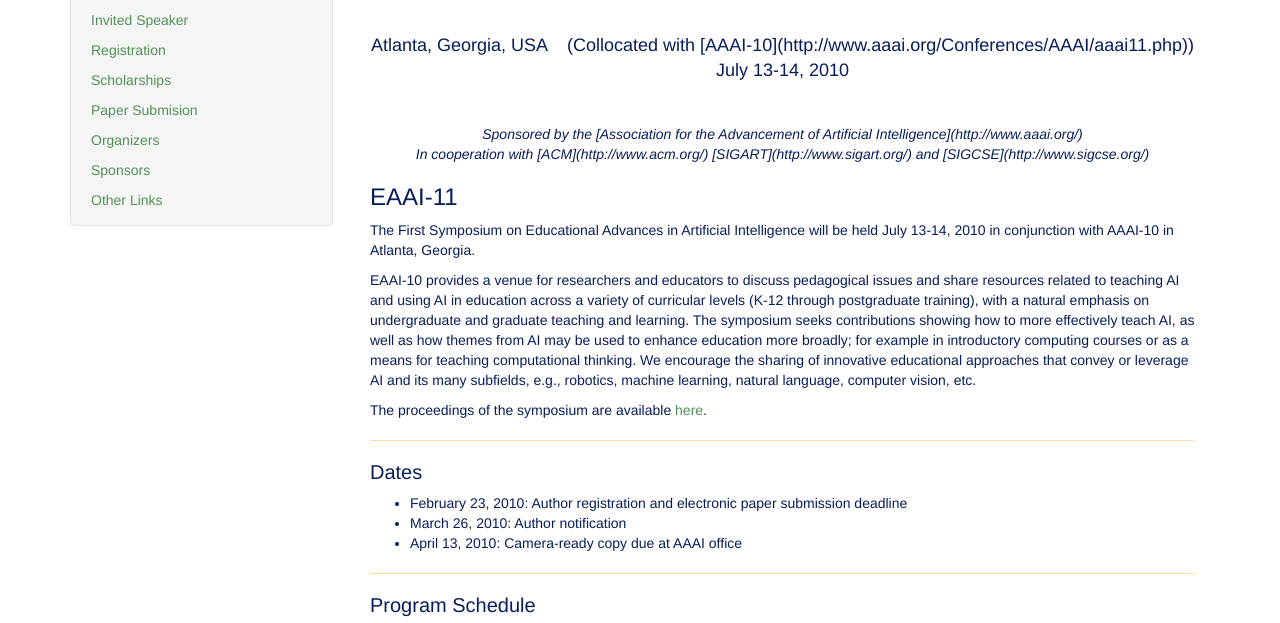
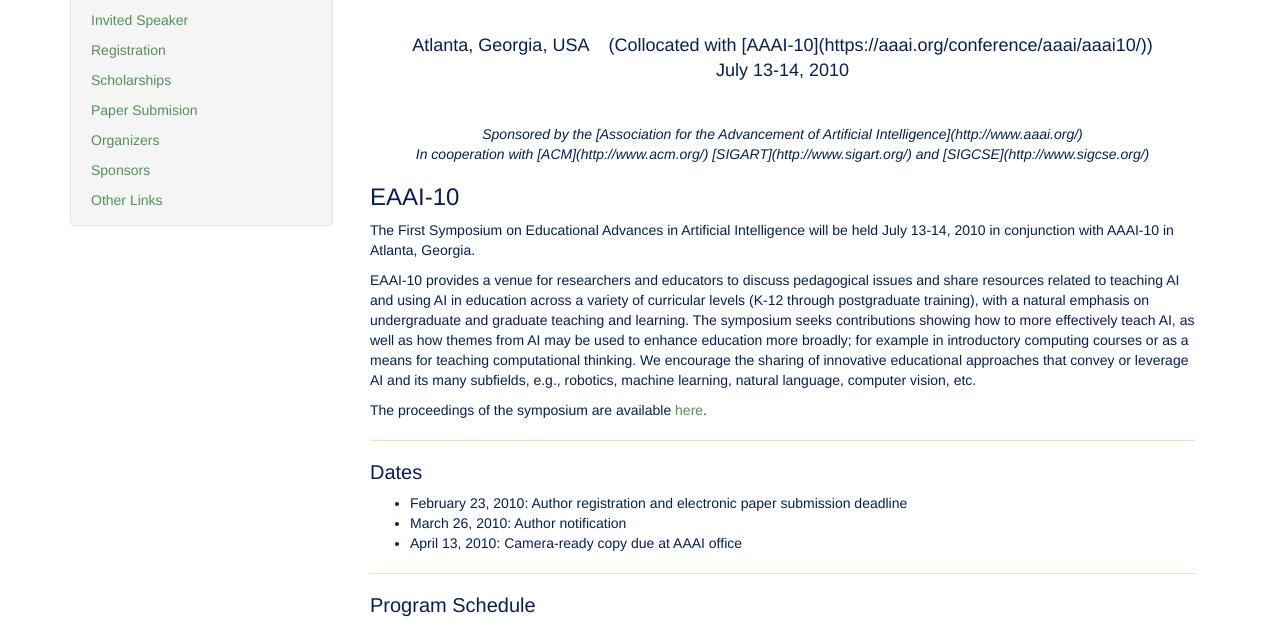
Before and after one commit to EAAI-conf/EAAI-conf.github.io, a plain HTML site: page year/eaai-10.html in a window 1280 px wide. Shown: the part 176-799 px from the top of the page. Drawn offline with Linux system fonts and the light colour scheme; a script that the page names is missing.

Commit message:
Update eaai-10.html

```diff
--- a/year/eaai-10.html
+++ b/year/eaai-10.html
@@ -158,13 +158,13 @@
 
 <p><img src="../img/aaai-logo.jpg" style="float:left">  <p style="font-size:24px">EAAI-10: The First Symposium on Educational Advances in Artificial Intelligence</p>
 <br><br></p>
-<p style="font-size:18px" align="center">Atlanta, Georgia, USA &nbsp;&nbsp; (Collocated with [AAAI-10](http://www.aaai.org/Conferences/AAAI/aaai11.php))<br>
+<p style="font-size:18px" align="center">Atlanta, Georgia, USA &nbsp;&nbsp; (Collocated with [AAAI-10](https://aaai.org/conference/aaai/aaai10/))<br>
 July 13-14, 2010
 </p>
 <p><br></p>
 <p align="center"><i>Sponsored by the [Association for the Advancement of Artificial Intelligence](http://www.aaai.org/)<br>In cooperation with [ACM](http://www.acm.org/) [SIGART](http://www.sigart.org/) and [SIGCSE](http://www.sigcse.org/)<br></i></p>
 
-<h1 id="eaai-11">EAAI-11</h1>
+<h1 id="eaai-11">EAAI-10</h1>
 <p>The First Symposium on Educational Advances in Artificial Intelligence will be held July 13-14, 2010 in conjunction with AAAI-10 in Atlanta, Georgia.</p>
 <p>EAAI-10 provides a venue for researchers and educators to discuss pedagogical issues and share resources related to teaching AI and using AI in education across a variety of curricular levels (K-12 through postgraduate training), with a natural emphasis on undergraduate and graduate teaching and learning. The symposium seeks contributions showing how to more effectively teach AI, as well as how themes from AI may be used to enhance education more broadly; for example in introductory computing courses or as a means for teaching computational thinking. We encourage the sharing of innovative educational approaches that convey or leverage AI and its many subfields, e.g., robotics, machine learning, natural language, computer vision, etc.  </p>
 <p>The proceedings of the symposium are available <a href="http://www.aaai.org/Library/Symposia/EAAI/eaai10.php">here</a>.</p>
```
